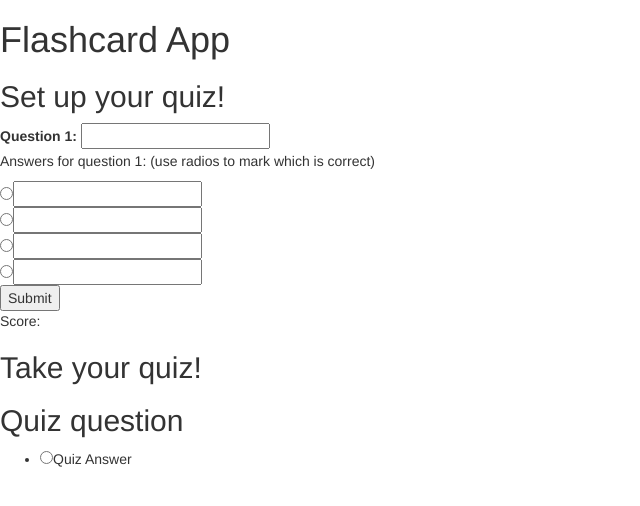
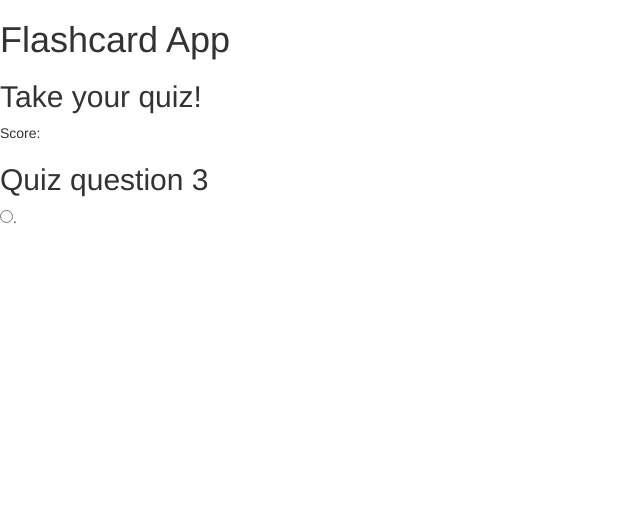
Before and after one commit to alexdvance/flashcard, a plain HTML site: page index.html in a window 1280 px wide. Shown: the whole page, without its empty margins (0-640 px from the left). Drawn offline with Linux system fonts and the light colour scheme.

Commit message:
Verified angular is working - using a simple expression {{1+2}}

```diff
--- a/index.html
+++ b/index.html
@@ -18,7 +18,7 @@
 	</header>
 
 
-	<div class="section-config">
+	<div class="section-config hide">
 		<h2 class="header-screen">Set up your quiz!</h2>
 		<form class="config-form">
 				<fieldset>
@@ -49,17 +49,17 @@
 	</div>
 
 	<div class="section-quiz">
+		<h2 class="header-screen">Take your quiz!</h2>
 		<div class="quiz-info">
 			<div class="quiz-score">Score: </div>
 		</div>
 
-		<h2 class="header-screen">Take your quiz!</h2>
 		<div class="quiz-cards">
 			<form class="quiz-card">
-				<h2 class="quiz-question">Quiz question</h2>
-				<ul class="quiz-answers">
+				<h2 class="quiz-question">Quiz question {{1+2}}</h2>
+				<ul class="quiz-answers list-unstyled">
 					<li class="quiz-answer">
-						<input type="radio" for="quiz-answer-selected" />Quiz Answer
+						<input type="radio" name="quiz-answer-selected" for="quiz-answer-selected" /><span class="quiz-answer">{{number}}. {{answer}}</span>
 					</li>
 				</ul>
 			</div>
```
